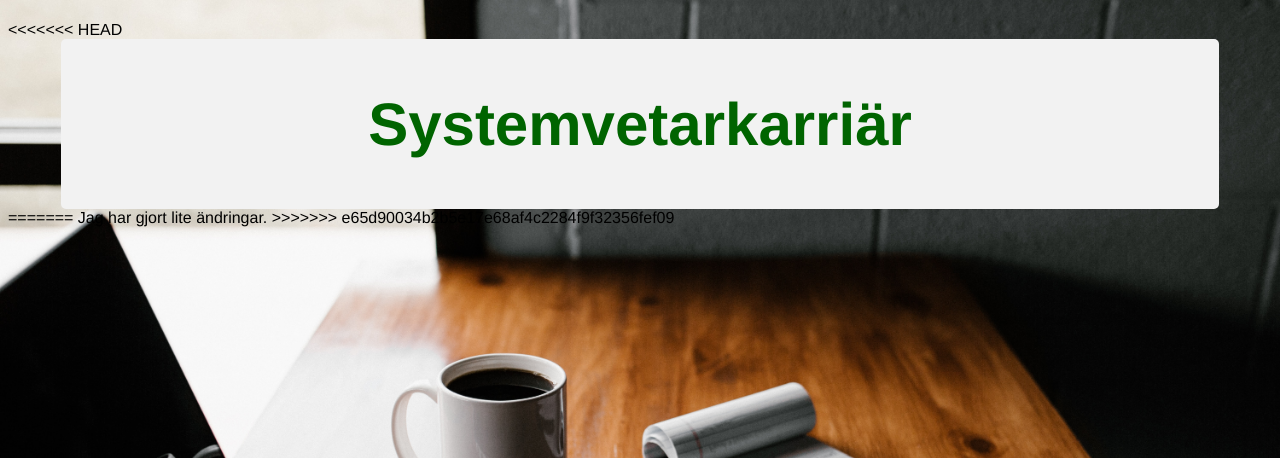
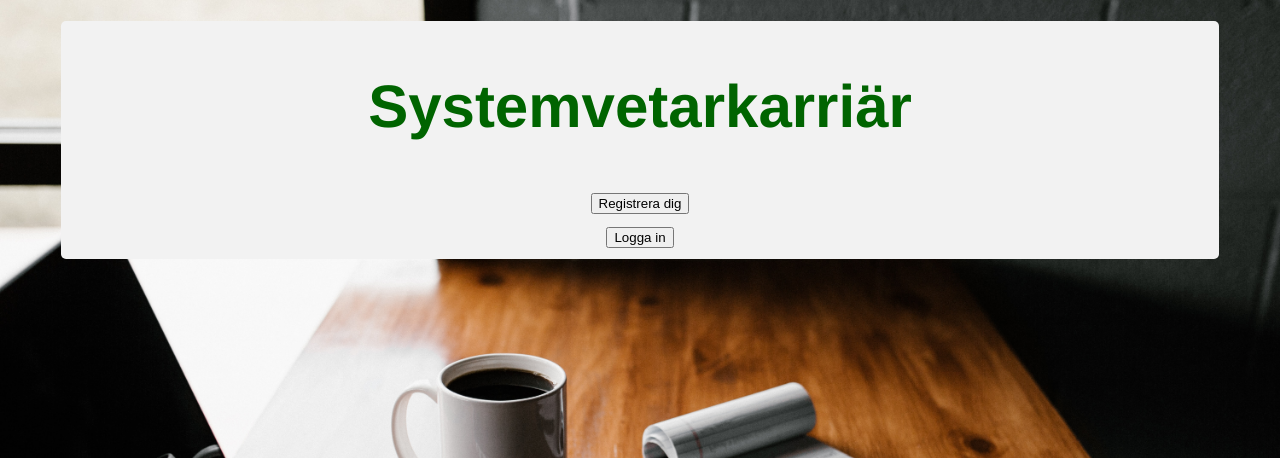
Before and after one commit to PetterssonJohannes/PG22_Project, a PHP site: page / in a window 1280 px wide. Shown: the top 458 px of the page. Run offline with PHP 8.4, Linux system fonts and the light colour scheme.

Commit message:
Knappar och försöker centrera rubriken!

```diff
--- a/index.php
+++ b/index.php
@@ -12,14 +12,26 @@
 
     </head>
     <body>
-<<<<<<< HEAD
+
     <div class="header">
+        <div name="Rubrik" class="rubrik">
             <h1>Systemvetarkarriär</h1>
+        </div>
 
+
+
+    <div name="Buttons" class="Btns">
+        <div>
+            <form action="" name="RegBtn">
+            <input type="submit" value="Registrera dig"></form>
         </div>
-=======
-    Jag har gjort lite ändringar.
->>>>>>> e65d90034b2b5e17e68af4c2284f9f32356fef09
+        <div>
+            <form action="" name="LogBtn">
+            <input type="submit" value="Logga in"></form>
+        </div>
+    </div>
+    </div>
+
     </body>
 
 </html>
```
